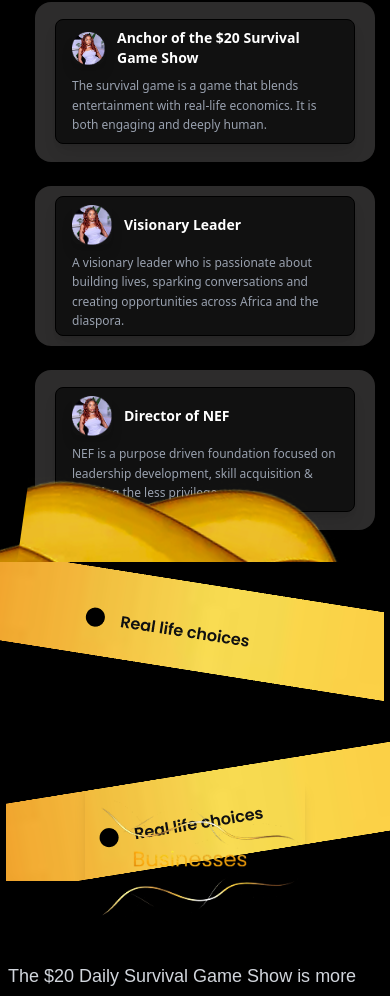
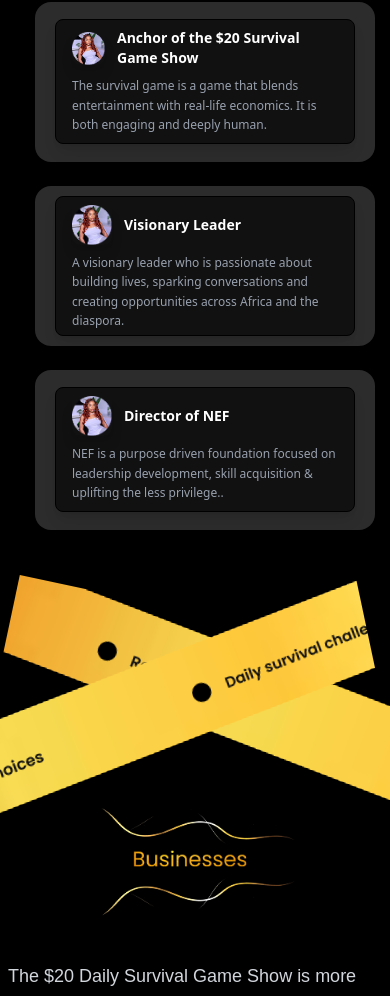
Before and after one commit to Danielazan/MaNnennaDegame, a React (Vite) app: page / in a window 390 px wide. Shown: the part 1434-2430 px from the top of the page. Built offline with nearby package versions, Linux system fonts and the light colour scheme.

Commit message:
Landinf page almost done

```diff
--- a/src/Components/LandingPage/Business.jsx
+++ b/src/Components/LandingPage/Business.jsx
@@ -80,9 +80,9 @@ function Business() {
 
                 </div>
 
-            <div className='w-full h-100 absolute bottom-[-4.05rem] left-0 bg-cover bg-center bg-no-repeat rotate-[5deg]' style={{backgroundImage:`url(${leftRib})`}}></div>
+            <div className='hidden md:block md:w-full h-0 md:h-100 absolute bottom-[-4.05rem] left-0 bg-cover bg-center bg-no-repeat rotate-[5deg]' style={{backgroundImage:`url(${leftRib})`}}></div>
 
-            <div className='w-full h-100 absolute bottom-[-4.05rem] right-[-2.4rem] bg-cover bg-center bg-no-repeat rotate-[8deg]' style={{backgroundImage:`url(${rightRib})`}}></div>
+            <div className='hidden md:block md:w-full h-100 absolute bottom-[-4.05rem] right-[-2.4rem] bg-cover bg-center bg-no-repeat rotate-[8deg]' style={{backgroundImage:`url(${rightRib})`}}></div>
 
             </div>
         </div>
--- a/src/Components/LandingPage/GameInfo.jsx
+++ b/src/Components/LandingPage/GameInfo.jsx
@@ -12,9 +12,9 @@ import { ArrowRight, CircleArrowLeft } from 'lucide-react';
 function GameInfo() {
     return (
         <div className="min-h-screen w-full bg-cover bg-center bg-no-repeat bg-black  relative overflow-hidden">
-            <div className='w-full h-80 absolute top-[-0.05rem] left-[-0.4rem]' style={{ backgroundImage: `url(${leftcross})` }}></div>
+            <div className='w-150 md:w-full h-80 absolute md:top-[-0.05rem] top-18 md:left-[-0.4rem] md:rotate-0 rotate-12 -left-5' style={{ backgroundImage: `url(${leftcross})` }}></div>
 
-            <div className='w-full h-80 absolute top-[-0.05rem] right-[-0.4rem]' style={{ backgroundImage: `url(${rightcross})` }}></div>
+            <div className='w-150 md:w-full h-80 absolute md:top-[-0.05rem] right-[1.5rem] md:right-[-0.4rem] md:rotate-0 -rotate-12 top-[-4.05rem]' style={{ backgroundImage: `url(${rightcross})` }}></div>
 
 
             <div className="w-full px-2 md:px-5 relative overflow-hidden">
```
